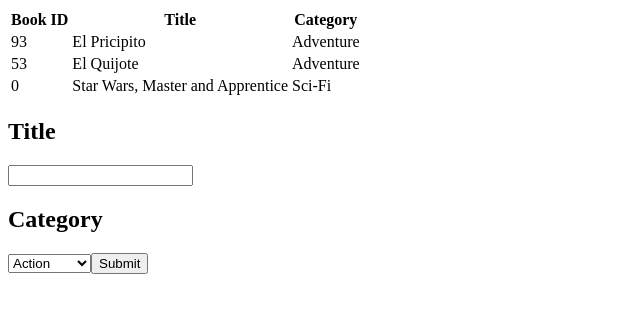
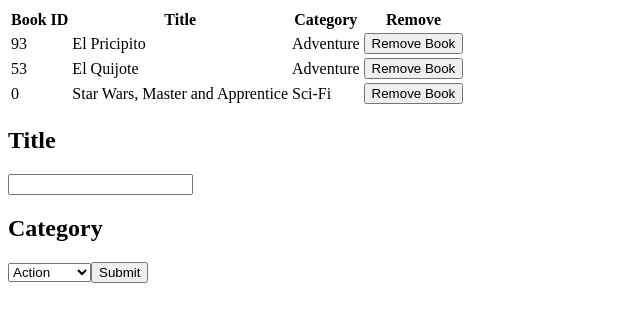
Before and after one commit to jcromerohdz/mb-bookstore, a React (Create React App) app: page / in a window 1280 px wide. Shown: the top 322 px of the page, without its empty margins (0-640 px from the left). Built offline with nearby package versions, Linux system fonts and the light colour scheme.

Commit message:
Remove button functionality added

```diff
--- a/src/components/Book.jsx
+++ b/src/components/Book.jsx
@@ -1,11 +1,16 @@
 import React from 'react';
 import PropTypes from 'prop-types';
 
-const Book = ({ book }) => (
+const Book = ({ book, removeBook }) => (
   <tr key={book.id}>
     <td>{book.id}</td>
     <td>{book.title}</td>
     <td>{book.category}</td>
+    <td>
+      <button type="submit" onClick={() => removeBook(book)}>
+        Remove Book
+      </button>
+    </td>
   </tr>
 );
 
--- a/src/containers/BooksList.jsx
+++ b/src/containers/BooksList.jsx
@@ -11,6 +11,7 @@ const BookList = ({ books, removeBook }) => (
         <th>Book ID</th>
         <th>Title</th>
         <th>Category</th>
+        <th>Remove</th>
       </tr>
     </thead>
     <tbody>
--- a/src/data/categories.js
+++ b/src/data/categories.js
@@ -1,2 +1,2 @@
-const categories = ['Action', 'Biography', 'History', 'Horror', 'Kids', 'Learning', 'Sci-Fi'];
+const categories = ['Action', 'Adventure', 'Biography', 'History', 'Horror', 'Kids', 'Learning', 'Sci-Fi'];
 export default categories;
--- a/src/reducers/books.js
+++ b/src/reducers/books.js
@@ -5,7 +5,7 @@ const bookReducer = (state = [], action) => {
     case CREATE_BOOK:
       return { books: [...state.books, action.book] };
     case REMOVE_BOOK:
-      return state.filter(book => book.id !== parseInt(action.id, 2));
+      return { books: state.books.filter(book => book.id !== action.book.id) };
     default:
       return state;
   }
```
